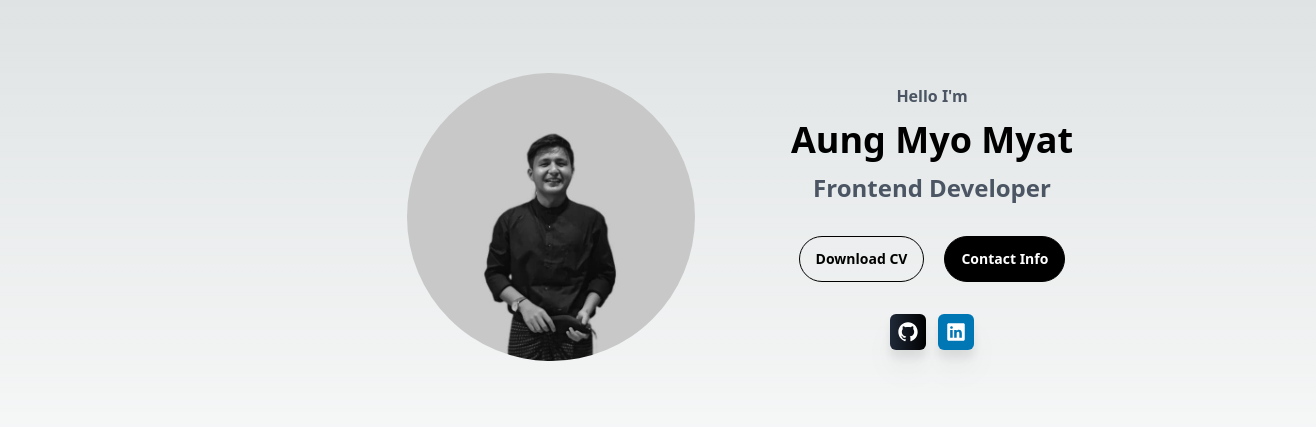
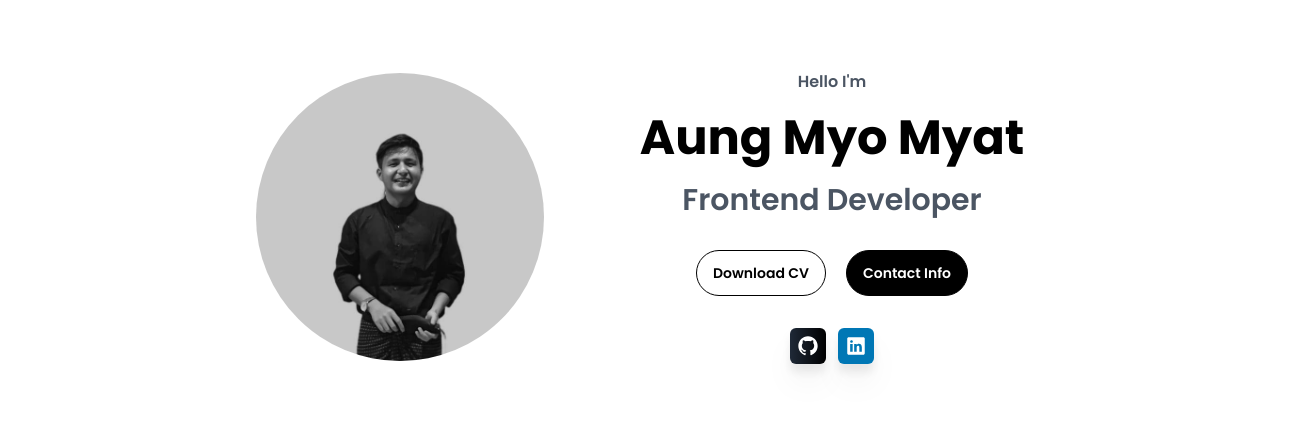
Before and after one commit to aungmyomyat220/portfolio, a Next.js app: page / in a window 1280 px wide. Shown: the part 183-610 px from the top of the page, 1316 px wide, since content can reach past the window. Built offline with nearby package versions, Linux system fonts and the light colour scheme.

Commit message:
add custom font

```diff
--- a/src/app/component/home/page.js
+++ b/src/app/component/home/page.js
@@ -1,23 +1,21 @@
 import React from "react";
 import Image from "next/image";
 import AMM from "../../../../public/image/aungmyomyat.jpg";
-import { motion } from "framer-motion"
 const Page = () => {
   return (
-    <motion.div
-        animate={{ x: 100 }}
+    <div
       className={"w-full max-w-6xl h-screen flex justify-center items-center"}
     >
       <div>
         <Image src={AMM} alt="Profile" className={"rounded-full w-72 h-72"} />
       </div>
 
-      <div className={"flex flex-col ml-24 text-center font-sans"}>
+      <div className={"flex flex-col ml-24 text-center"}>
         <span className={"text-gray-600 font-semibold"}>Hello I'm</span>
-        <span className={"text-black font-bold text-4xl my-3"}>
+        <span className={"text-black font-bold text-5xl my-5"}>
           Aung Myo Myat
         </span>
-        <span className={"text-gray-600 text-2xl font-semibold"}>
+        <span className={"text-gray-600 text-3xl font-semibold"}>
           Frontend Developer
         </span>
 
@@ -99,7 +97,7 @@ const Page = () => {
           </div>
         </div>
       </div>
-    </motion.div>
+    </div>
   );
 };
 
--- a/src/app/globals.css
+++ b/src/app/globals.css
@@ -1,33 +1,4 @@
+@import url('https://fonts.googleapis.com/css2?family=Poppins:ital,wght@0,100;0,200;0,300;0,400;0,500;0,600;0,700;0,800;0,900;1,100;1,200;1,300;1,400;1,500;1,600;1,700;1,800;1,900&display=swap');
 @tailwind base;
 @tailwind components;
 @tailwind utilities;
-
-:root {
-  --foreground-rgb: 0, 0, 0;
-  --background-start-rgb: 214, 219, 220;
-  --background-end-rgb: 255, 255, 255;
-}
-
-@media (prefers-color-scheme: dark) {
-  :root {
-    --foreground-rgb: 255, 255, 255;
-    --background-start-rgb: 0, 0, 0;
-    --background-end-rgb: 0, 0, 0;
-  }
-}
-
-body {
-  color: rgb(var(--foreground-rgb));
-  background: linear-gradient(
-      to bottom,
-      transparent,
-      rgb(var(--background-end-rgb))
-    )
-    rgb(var(--background-start-rgb));
-}
-
-@layer utilities {
-  .text-balance {
-    text-wrap: balance;
-  }
-}
--- a/src/app/page.js
+++ b/src/app/page.js
@@ -2,7 +2,7 @@ import HomePage from '../app/component/home/page'
 
 export default function Home() {
   return (
-    <div className={'w-full h-screen flex justify-center items-center'}>
+    <div className={'w-full h-screen flex justify-center items-center font-poppin'}>
       <HomePage></HomePage>
     </div>
   );
--- a/tailwind.config.js
+++ b/tailwind.config.js
@@ -7,6 +7,9 @@ module.exports = {
   ],
   theme: {
     extend: {
+      fontFamily : {
+        poppin : ["Poppins"]
+      },
       backgroundImage: {
         "gradient-radial": "radial-gradient(var(--tw-gradient-stops))",
         "gradient-conic":
```
